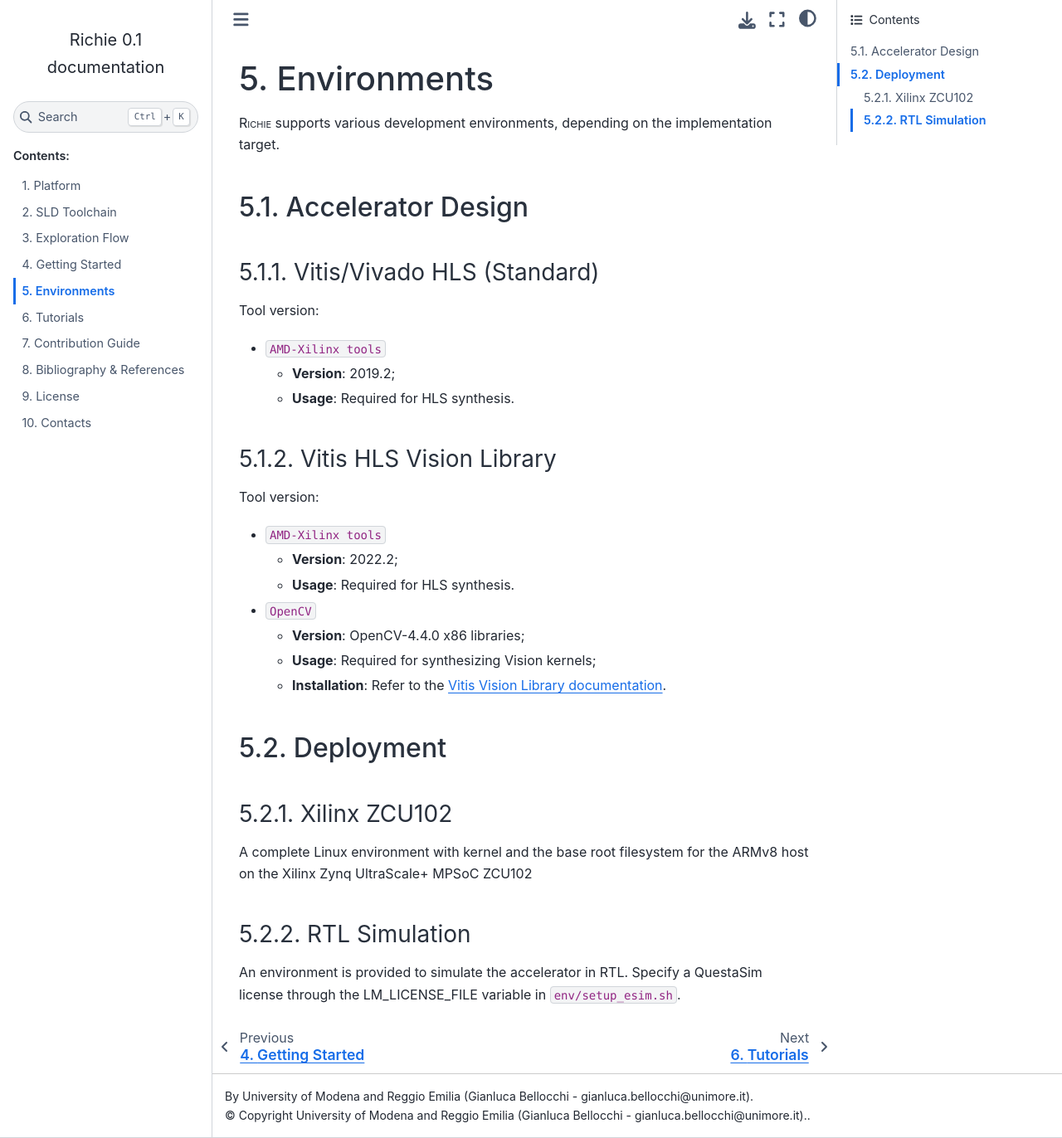
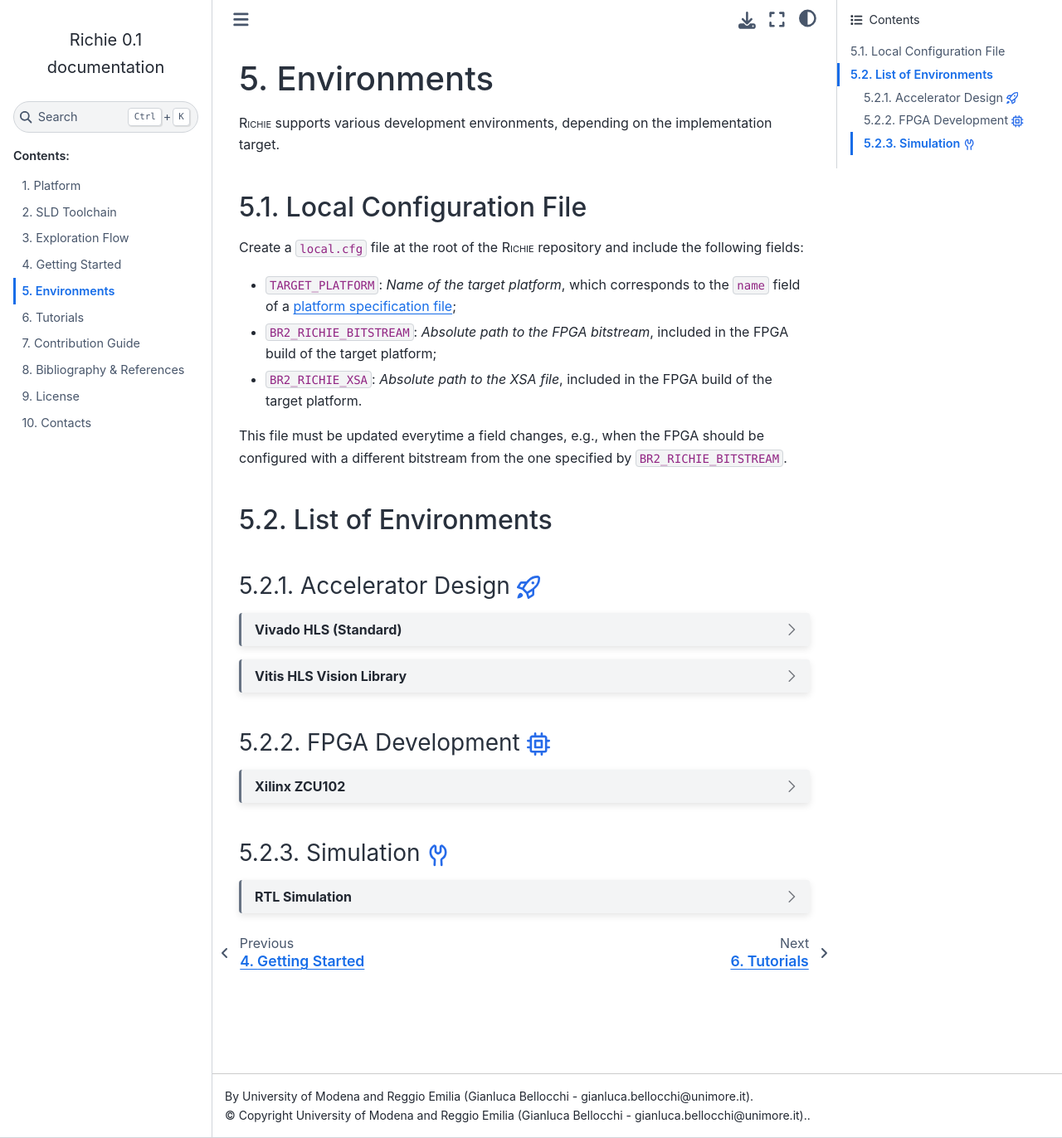
Before and after one commit to gbellocchi/richie-docs, a Sphinx documentation site: the page built from source/general/environments.rst, in a window 1280 px wide and 1372 px high. Shown: the whole window at 83% size. Built offline with Sphinx 7.4.7 and the Sphinx Book theme 1.1.4, drawn with Linux system fonts in a browser that asks for light colours.

Commit message:
Integrate documentation on development environments

```diff
--- a/source/general/environments.rst
+++ b/source/general/environments.rst
@@ -5,49 +5,60 @@ Environments
 
 :smallcap:`Richie` supports various development environments, depending on the implementation target.
 
-==================
-Accelerator Design
-==================
+========================
+Local Configuration File
+========================
 
----------------------------
-Vitis/Vivado HLS (Standard)
----------------------------
+Create a :code:`local.cfg` file at the root of the :smallcap:`Richie` repository and include the following fields:
 
-Tool version:
+* :code:`TARGET_PLATFORM`: *Name of the target platform*, which corresponds to the :code:`name` field of a :ref:`platform specification file <richie_toolchain_sld_optimization>`;
+* :code:`BR2_RICHIE_BITSTREAM`: *Absolute path to the FPGA bitstream*, included in the FPGA build of the target platform;
+* :code:`BR2_RICHIE_XSA`: *Absolute path to the XSA file*, included in the FPGA build of the target platform.
 
-* :code:`AMD-Xilinx tools`
+This file must be updated everytime a field changes, e.g., when the FPGA should be configured with a different bitstream from the one specified by :code:`BR2_RICHIE_BITSTREAM`.
 
-  * **Version**: 2019.2;
-  * **Usage**: Required for HLS synthesis.
+====================
+List of Environments
+====================
 
-------------------------
-Vitis HLS Vision Library
-------------------------
+-----------------------------------------------------
+Accelerator Design :octicon:`rocket;1em;sd-text-info`
+-----------------------------------------------------
+.. _general_environments_accelerator_design:
 
-Tool version:
+.. dropdown:: Vivado HLS (Standard)
 
-* :code:`AMD-Xilinx tools`
+  *Description*: HLS synthesis tested with the following setup. |br|
+  *Tool*: Vivado HLS 2019.2 (Vitis HLS is also supported, but not tested for all accelerators).
 
-  * **Version**: 2022.2;
-  * **Usage**: Required for HLS synthesis.
+.. dropdown:: Vitis HLS Vision Library
 
-* :code:`OpenCV`
+  *Description*: HLS synthesis for Vitis HLS Vision accelerators. |br|
+  *Tool*: Vitis HLS 2022.2. |br|
+  *Deps*: `Vitis Vision Library <https://github.com/Xilinx/Vitis_Libraries/blob/main/vision/README.md>`_, `OpenCV 4.4.0 <https://github.com/Xilinx/Vitis_Libraries/blob/main/vision/README.md#opencv-installation-guidance>`_. |br|
+  *Sourcing the environment*:
+  From the root of the :smallcap:`Richie` repository, open the script :code:`env/setups/vitis_hls_vision.sh` and define:
 
-  * **Version**: OpenCV-4.4.0 x86 libraries;
-  * **Usage**: Required for synthesizing Vision kernels;
-  * **Installation**: Refer to the `Vitis Vision Library documentation <https://github.com/Xilinx/Vitis_Libraries/blob/main/vision/README.md>`_.
+  - :code:`vitis_install_path`: Environment variable, including the path to the Vitis build directory, e.g., "export vitis_install_path=some/path/Vitis/2022.2".
+  - :code:`opencv_install_path`: Environment variable, including the path to your OpenCV directory, e.g., "export opencv_install_path=some/path/opencv".
 
-==========
-Deployment
-==========
+  Then, execute :code:`source env/richie_user_setup.sh` at the root of the :smallcap:`Richie` repository and select the development environment :code:`vitis_hls_vision`.
 
--------------
-Xilinx ZCU102
--------------
-A complete Linux environment with kernel and the base root filesystem for the ARMv8 host on the Xilinx Zynq UltraScale+ MPSoC ZCU102
+------------------------------------------------
+FPGA Development :octicon:`cpu;1em;sd-text-info`
+------------------------------------------------
 
---------------
-RTL Simulation
---------------
-An environment is provided to simulate the accelerator in RTL.
-Specify a QuestaSim license through the LM_LICENSE_FILE variable in :code:`env/setup_esim.sh`.
+.. dropdown:: Xilinx ZCU102
+
+  *Description*: A complete Linux environment with kernel and the base root filesystem for
+  the ARMv8 host on the Xilinx Zynq UltraScale+ MPSoC ZCU102. |br|
+  *Tool*: Vivado 2019.2.
+
+--------------------------------------------
+Simulation :octicon:`tools;1em;sd-text-info`
+--------------------------------------------
+
+.. dropdown:: RTL Simulation
+
+  *Description*: RTL simulation environment. |br|
+  *Tool*: QuestaSim 10.6 (or 10.5).
```
Also changed, not shown: source/general/tutorial.rst (+16 -5 lines).
